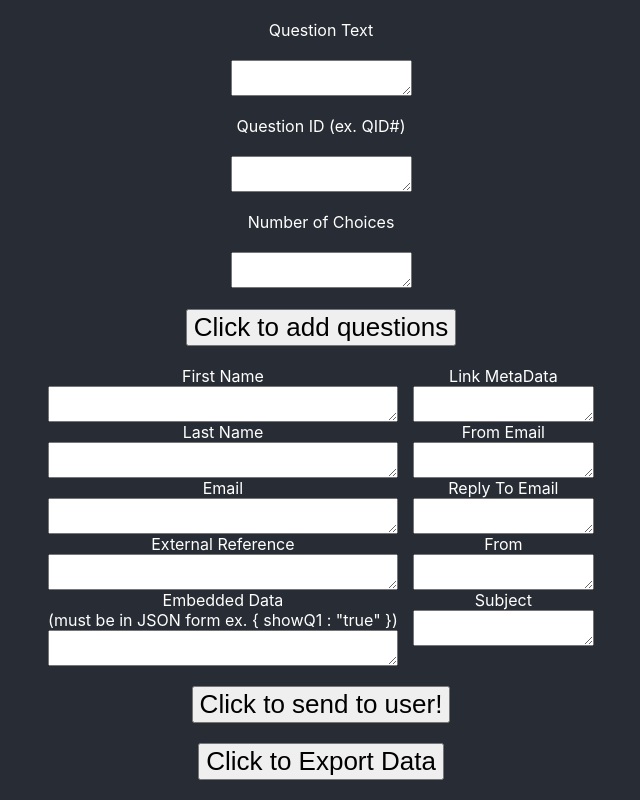
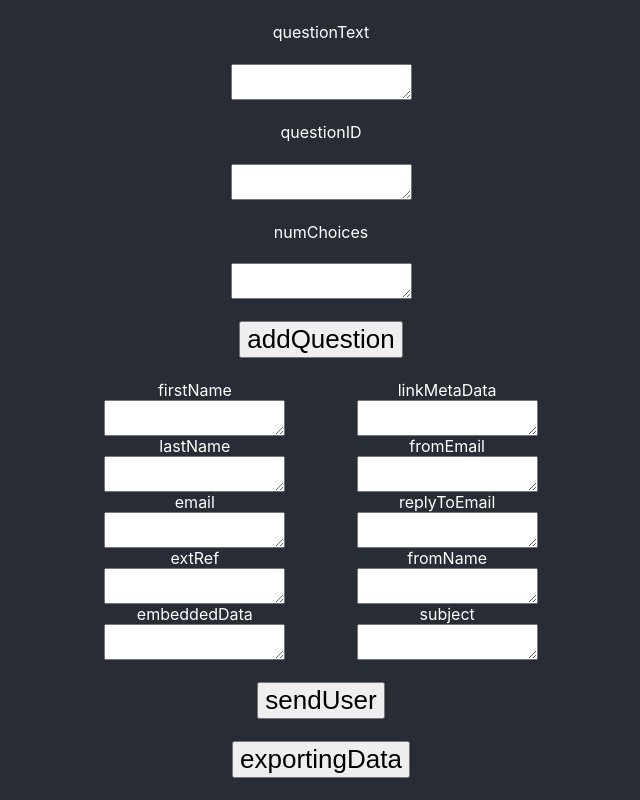
Before and after one commit to kcalva/Qualtrics-Generator, a React (Create React App) app: page / in a window 1280 px wide. Shown: the whole page, without its empty margins (319-959 px from the left). Built offline with nearby package versions, Linux system fonts and the light colour scheme.

Commit message:
changed english text to actual variable names

```diff
--- a/src/Components/CreateQuestions.js
+++ b/src/Components/CreateQuestions.js
@@ -9,14 +9,14 @@ const CreateQuestions = ()=> {
 
     return (
         <>
-            <label>Question Text</label>
+            <label>questionText</label>
             <textarea value={questionText} onChange={(e)=>{setQuestionText(e.target.value)}}/>
-            <label>Question ID (ex. QID#)</label>
+            <label>questionID</label>
             <textarea value={questionID} onChange={(e)=>{setQuestionID(e.target.value)}}/>
-            <label>Number of Choices</label>
+            <label>numChoices</label>
             <textarea value={numChoices} onChange={(e)=>{setNumChoices(e.target.value)}}/>
             <button onClick={()=>{addQuestion({ questionText,questionID, numChoices })}} className='Button'>
-                Click to add questions
+               addQuestion
             </button>
         </>
     )
--- a/src/Components/ExportData.js
+++ b/src/Components/ExportData.js
@@ -49,7 +49,7 @@ const ExportData = () => {
     return (
         <>
             <button onClick={()=>{exportingData()}} className='Button'>
-                Click to Export Data
+                exportingData
             </button>
         </>
     )
--- a/src/Components/SendUser.js
+++ b/src/Components/SendUser.js
@@ -20,32 +20,32 @@ const SendUser = () => {
         <>
             <div className='SendUser-Container'>
                 <div style={{display:"flex", flexDirection: "column"}}>
-                    <label>First Name</label>
+                    <label>firstName</label>
                     <textarea value={firstName} onChange={(e)=>{setFirstName(e.target.value)}}/>
-                    <label>Last Name</label>
+                    <label>lastName</label>
                     <textarea value={lastName} onChange={(e)=>{setLastName(e.target.value)}}/>
-                    <label>Email</label>
+                    <label>email</label>
                     <textarea value={email} onChange={(e)=>{setEmail(e.target.value)}}/>
-                    <label>External Reference</label>
+                    <label>extRef</label>
                     <textarea value={extRef} onChange={(e)=>{setExtRef(e.target.value)}}/>
-                    <label>Embedded Data <br/>(must be in JSON form ex. {`{ showQ1 : "true" }`})</label>
+                    <label>embeddedData</label>
                     <textarea value={embeddedData} onChange={(e)=>{setEmbeddedData(e.target.value)}}/>
                 </div>
                 <div style={{display:"flex", flexDirection: "column"}}>
-                    <label>Link MetaData</label>
+                    <label>linkMetaData</label>
                     <textarea value={linkMetaData} onChange={(e)=>{setLinkMetaData(e.target.value)}}/>
-                    <label>From Email</label>
+                    <label>fromEmail</label>
                     <textarea value={fromEmail} onChange={(e)=>{setFromEmail(e.target.value)}}/>
-                    <label>Reply To Email</label>
+                    <label>replyToEmail</label>
                     <textarea value={replyToEmail} onChange={(e)=>{setReplyToEmail(e.target.value)}}/>
-                    <label>From</label>
+                    <label>fromName</label>
                     <textarea value={fromName} onChange={(e)=>{setFromName(e.target.value)}}/>
-                    <label>Subject</label>
+                    <label>subject</label>
                     <textarea value={subject} onChange={(e)=>{setSubject(e.target.value)}}/>
                 </div>
             </div>
             <button onClick={()=>{sendUser({ firstName, lastName, email, extRef, embeddedData, linkMetaData, fromEmail, replyToEmail,fromName, subject })}} className='Button'>
-                Click to send to user!
+                sendUser
             </button>
         </>
     )
```
